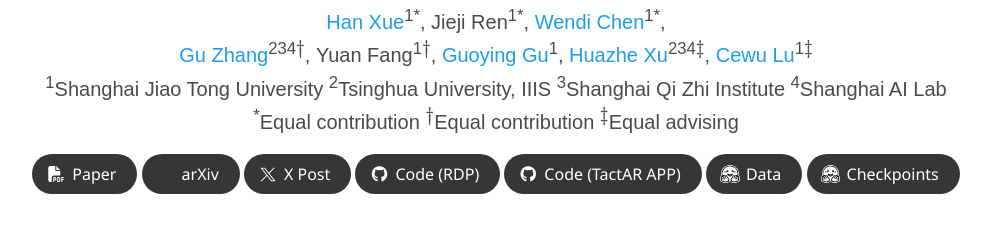
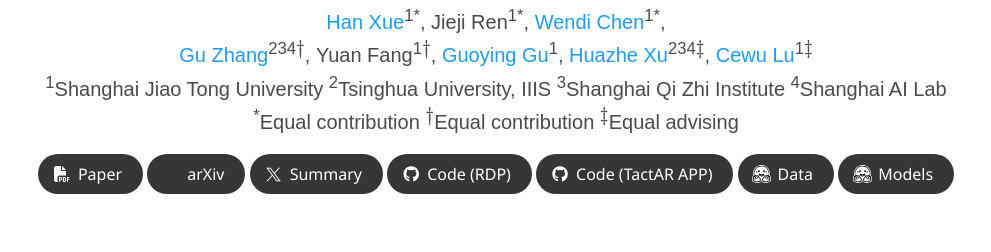
Before and after one commit to reactive-diffusion-policy/reactive-diffusion-policy.github.io, a plain HTML site: page index.html in a window 1280 px wide. Shown: the part 1130-1382 px from the top of the page, without its empty margins (144-1135 px from the left). Drawn offline with nearby package versions, Linux system fonts and the light colour scheme; some icons are missing; a web font is replaced by a local one.

Commit message:
chore: change link names

```diff
--- a/index.html
+++ b/index.html
@@ -156,7 +156,7 @@
                   <span class="icon">
                     <img src="./static/images/X.png" alt="Hugging Face" style="width: 80%;">
                   </span>
-                  <span>X Post</span>
+                  <span>Summary</span>
                   </a>
               </span>
               <!-- Video Link. -->
@@ -199,14 +199,14 @@
                   <span>Data</span>
                   </a>
               </span>
-              <!-- Checkpoints Link. -->
+              <!-- Models Link. -->
               <span class="link-block">
                 <a href="https://huggingface.co/WendiChen/reactive_diffusion_policy_model"
                    class="external-link button is-normal is-rounded is-dark">
                   <span class="icon">
                     <img src="./static/images/hf.svg" alt="Hugging Face" style="width: 80%;">
                   </span>
-                  <span>Checkpoints</span>
+                  <span>Models</span>
                   </a>
               </span>
             </div>
```
